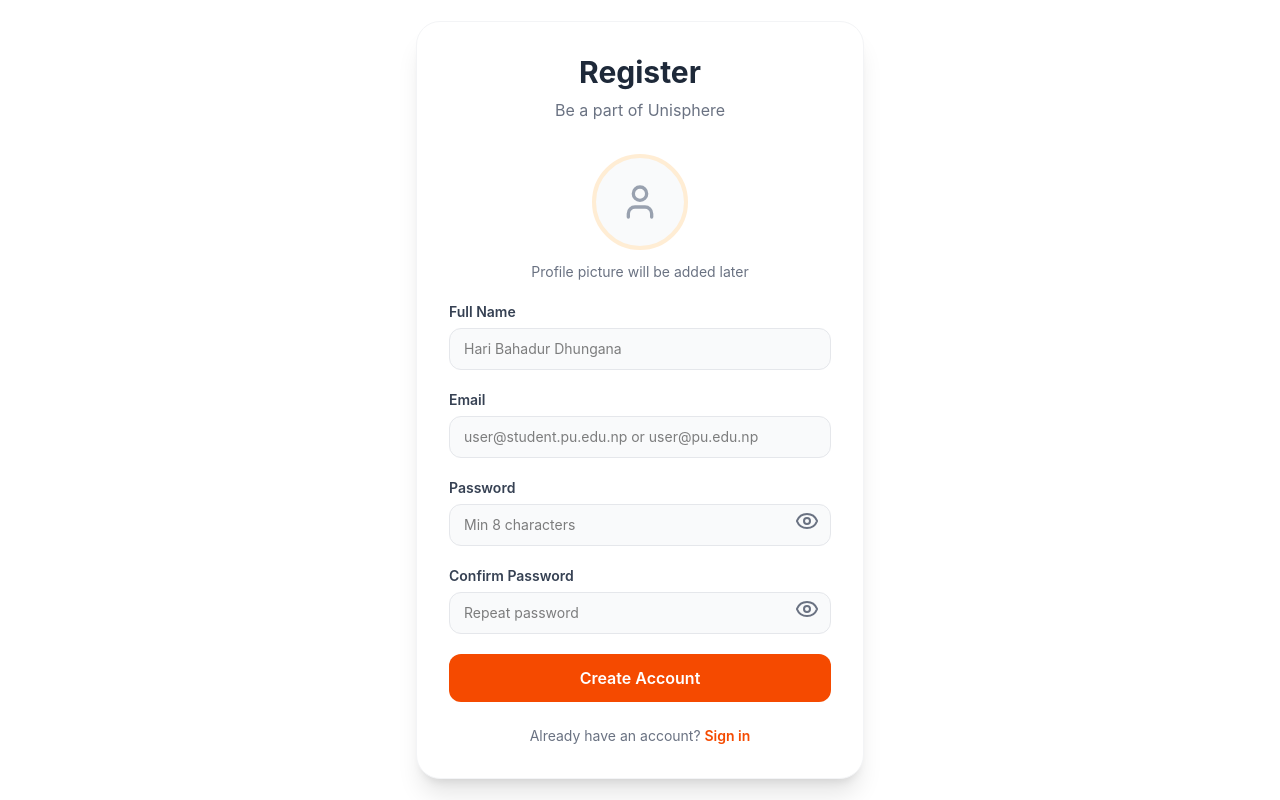
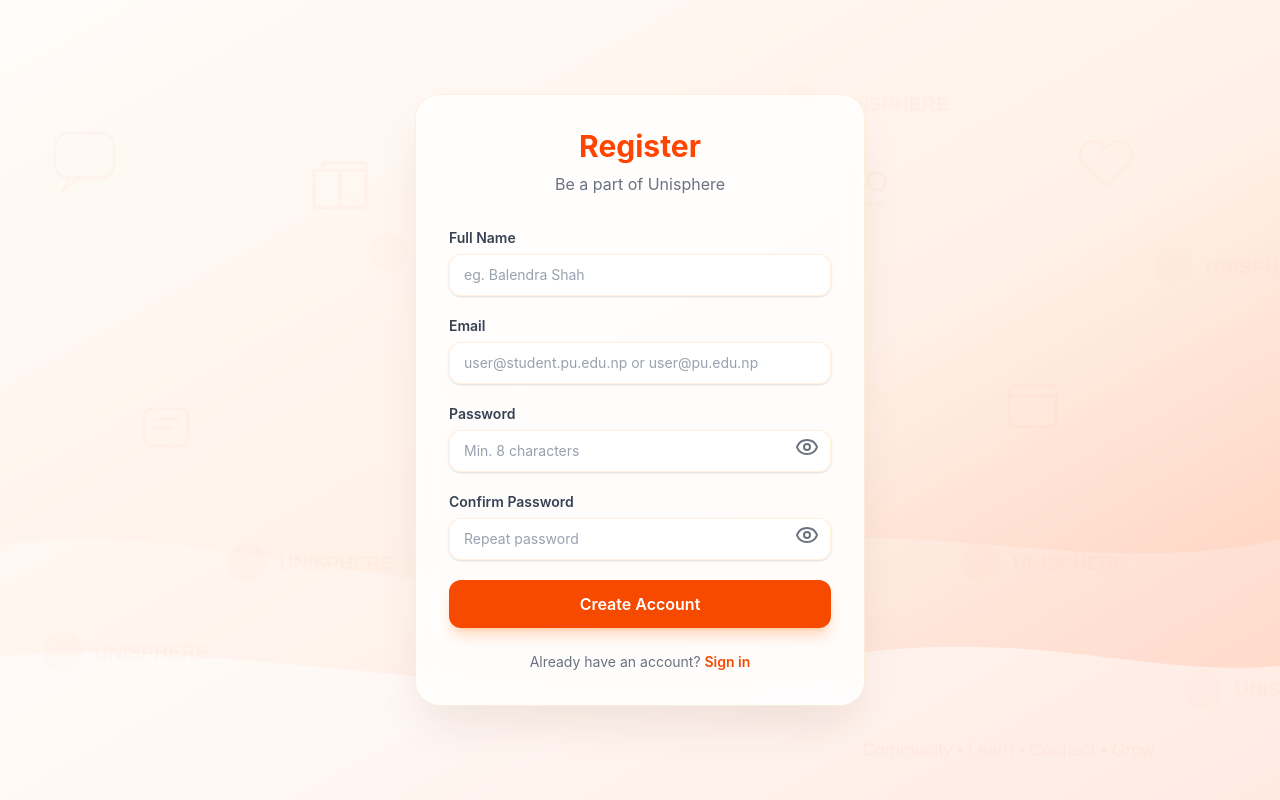
Before and after one commit to UniSphereProject/unisphere-project, a React (Vite) app in the folder frontend/: page /register in a window 1280 px wide. Built offline with nearby package versions, Linux system fonts and the light colour scheme.

Commit message:
login\register bg change

```diff
--- a/frontend/src/pages/Login.jsx
+++ b/frontend/src/pages/Login.jsx
@@ -1,4 +1,5 @@
-import axios from "axios";
+
+  import axios from "axios";
 import { useState } from "react";
 import{Eye,EyeOff } from 'lucide-react'
 import { Link, useNavigate ,Navigate} from "react-router-dom";
@@ -97,15 +98,23 @@
     padding: "16px",
   }}/>
 
-      <div className="flex justify-center mt-10 ">
-        <div className="flex min-h-full max-w-md w-full  flex-col justify-center px-6 py-12 lg:px-12 rounded-3xl shadow-xl p-8 border border-gray-100">
+      <div className="relative min-h-screen overflow-hidden px-4 py-10">
+        <img
+          src="/UniSphere_Login_Background.svg"
+          alt=""
+          aria-hidden="true"
+          className="absolute inset-0 -z-10 h-full w-full object-cover opacity-70"
+        />
+        <div className="absolute inset-0 -z-10 bg-white/45"></div>
+      <div className="flex justify-center mt-10  ">
+        <div className="flex min-h-full max-w-md w-full  flex-col justify-center px-6 py-12 lg:px-12 rounded-3xl shadow-2xl shadow-orange-950/10 p-8 border border-white/70 bg-white/85 backdrop-blur-md ring-1 ring-orange-100/70 ">
           <div className="sm:mx-auto sm:w-full sm:max-w-sm ">
             <img
               src="/blackglobe.png"
               alt="UniSphere"
               className="mx-auto h-50 w-auto"
             />
-            <h2 className="mt-5 text-center text-2xl/9 font-bold tracking-tight text-gray-900">
+            <h2 className="mt-5 text-center text-2xl/9 font-bold tracking-tight text-unisphere-orange">
               Log in to your account
             </h2>
           </div>
@@ -140,8 +149,8 @@
                     required
                     autoComplete="email"
                     placeholder="student@pu.edu.np"
-                    className="block w-full rounded-xl bg-gray-50 px-3.5 py-2.5 text-base
-                  text-gray-900 outline-1 -outline-offset-1 outline-gray-300 placeholder:text-gray-400 focus:outline-2 focus:-outline-offset-2 focus:outline-indigo-600 sm:text-sm/6"
+                    className="block w-full rounded-xl border border-orange-100/80 bg-white/85 px-3.5 py-2.5 text-base
+                  text-gray-900 shadow-sm outline-none placeholder:text-gray-400 transition focus:border-unisphere-orange focus:bg-white focus:ring-4 focus:ring-orange-100 sm:text-sm/6"
                     onChange={(e) => setEmail(e.target.value)}
                   />
                 </div>
@@ -176,7 +185,7 @@
                     required
                     autoComplete="current-password"
                     placeholder="Min. 8 characters"
-                    className="block   placeholder:text-gray-400  pr-12 w-full rounded-xl bg-gray-50 px-3.5 py-2.5 text-base text-gray-900 outline-1 -outline-offset-1 outline-gray-300 placeholder:text-gray-400 focus:outline-2 focus:-outline-offset-2 focus:outline-indigo-600 sm:text-sm/6"
+                    className="block placeholder:text-gray-400 pr-12 w-full rounded-xl border border-orange-100/80 bg-white/85 px-3.5 py-2.5 text-base text-gray-900 shadow-sm outline-none placeholder:text-gray-400 transition focus:border-unisphere-orange focus:bg-white focus:ring-4 focus:ring-orange-100 sm:text-sm/6"
                     onChange={(e) => setPassword(e.target.value)}
 
                   />
@@ -193,7 +202,7 @@
               <div>
                 <button
                   type="submit"
-                  className="flex w-full justify-center rounded-xl bg-unisphere-orange px-3 py-3 text-sm/6 font-semibold text-white shadow-xs hover:bg-unisphere-orange-hover focus-visible:outline-2 focus-visible:outline-offset-2 focus-visible:outline-indigo-600 hover:cursor-pointer"
+                  className="flex w-full justify-center rounded-xl bg-unisphere-orange px-3 py-3 text-sm/6 font-semibold text-white shadow-lg shadow-orange-500/25 transition hover:bg-unisphere-orange-hover focus-visible:outline-2 focus-visible:outline-offset-2 focus-visible:outline-unisphere-orange hover:cursor-pointer"
                    disabled={loading}
                 >
                   Log in
@@ -213,6 +222,7 @@
           </div>
         </div>
       </div>
+      </div>
     </>
   );
 };
--- a/frontend/src/pages/Register.jsx
+++ b/frontend/src/pages/Register.jsx
@@ -1,6 +1,6 @@
 import React, { useState } from "react";
 import axios from "axios";
-import { User ,Eye,EyeOff} from "lucide-react";
+import { Eye, EyeOff } from "lucide-react";
 import { Link ,useNavigate} from "react-router-dom";
 
 
@@ -28,9 +28,9 @@
       autoComplete={autoComplete}
       required={required}
       placeholder={placeholder}
-      className="px-3.5 py-2.5 rounded-xl border border-gray-200 bg-gray-50 text-sm
-                 outline-none transition
-                 focus:border-orange-500 focus:ring-2 focus:ring-orange-100 focus:bg-white"
+      className="px-3.5 py-2.5 rounded-xl border border-orange-100/80 bg-white/85 text-sm
+                 shadow-sm outline-none transition placeholder:text-gray-400
+                 focus:border-unisphere-orange focus:ring-4 focus:ring-orange-100 focus:bg-white"
     />
   </div>
 );
@@ -145,26 +145,26 @@
       )}
 
 
-    <div className="min-h-screen flex items-center justify-center p-4">
-      <div className="w-full max-w-md bg-white rounded-3xl shadow-xl p-8 border border-gray-100">
+    <div className="relative min-h-screen overflow-hidden px-4 py-10">
+      <img
+        src="/UniSphere_Login_Background.svg"
+        alt=""
+        aria-hidden="true"
+        className="absolute inset-0 -z-10 h-full w-full object-cover opacity-70"
+      />
+      <div className="absolute inset-0 -z-10 bg-white/45"></div>
+      <div className="flex min-h-[calc(100vh-5rem)] items-center justify-center">
+      <div className="w-full max-w-md bg-white/85 backdrop-blur-md rounded-3xl shadow-2xl shadow-orange-950/10 p-8 border border-white/70 ring-1 ring-orange-100/70">
 
         {/* Header */}
         <div className="text-center mb-8">
-          <h1 className="text-3xl font-bold text-gray-800">Register</h1>
+          <h1 className="text-3xl font-bold text-unisphere-orange">Register</h1>
           <p className="text-gray-500 mt-2">Be a part of Unisphere</p>
         </div>
 
         <form onSubmit={handleSubmit} className="space-y-5">
 
-          {/* Avatar placeholder (no upload anymore) */}
-          <div className="flex flex-col items-center gap-3">
-            <div className="w-24 h-24 rounded-full border-4 border-orange-100 flex items-center justify-center bg-gray-50">
-              <User className="w-10 h-10 text-gray-400" />
-            </div>
-            <span className="text-sm text-gray-500">
-              Profile picture will be added later
-            </span>
-          </div>
+
 
           <Field
             id="name"
@@ -172,7 +172,7 @@
             type="text"
             value={name}
             onChange={(e) => setName(e.target.value)}
-            placeholder="Hari Bahadur Dhungana"
+            placeholder="eg. Balendra Shah"
             required
           />
 
@@ -192,7 +192,7 @@
             type={showPassword? 'text': 'password'}
             value={password}
             onChange={(e) => setPassword(e.target.value)}
-            placeholder="Min 8 characters"
+            placeholder="Min. 8 characters"
             required
           />
 
@@ -231,7 +231,7 @@
           <button
             type="submit"
             disabled={loading}
-            className={`w-full py-3 rounded-xl text-white font-semibold transition
+            className={`w-full py-3 rounded-xl text-white font-semibold shadow-lg shadow-orange-500/25 transition cursor-pointer
               ${loading
                 ? "bg-orange-300 cursor-not-allowed"
                 : "bg-orange-600 hover:bg-orange-700 active:scale-95"
@@ -251,6 +251,7 @@
         </p>
 
       </div>
+      </div>
     </div>
  </> );
 };
```
Also changed, not shown: frontend/public/UniSphere_Login_Background.svg (added).
